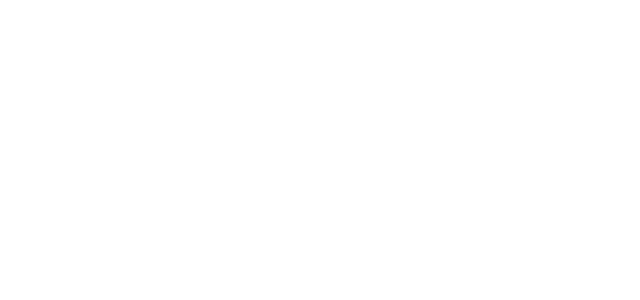
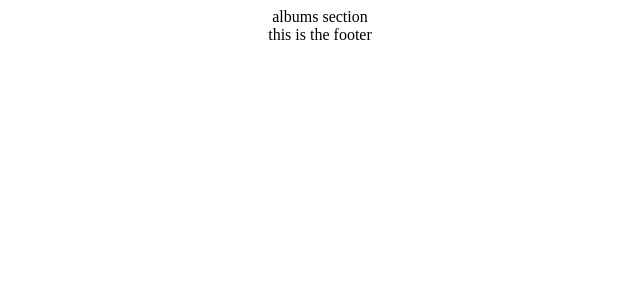
Before and after one commit to authme-flophy/limce.freedom, a React (Create React App) app in the folder limce/: page /albums in a window 1280 px wide. Shown: the top 300 px of the page, without its empty margins (320-960 px from the left). Built offline with nearby package versions, Linux system fonts and the light colour scheme.

Commit message:
configure routes for the project

```diff
--- a/limce/package.json
+++ b/limce/package.json
@@ -8,6 +8,7 @@
     "@testing-library/user-event": "^13.5.0",
     "react": "^18.2.0",
     "react-dom": "^18.2.0",
+    "react-router-dom": "^6.4.3",
     "react-scripts": "5.0.1",
     "web-vitals": "^2.1.4"
   },
--- a/limce/src/App.js
+++ b/limce/src/App.js
@@ -1,14 +1,20 @@
-import './App.css';
+import { Route, Routes } from 'react-router-dom'
+import './App.css'
+import Album from './components/Album'
+import Footer from './components/Footer'
+import Home from './components/Home'
 function App() {
   return (
-    <div className="App">
-
-
-
-
-
+    <div className='App'>
+      <Routes>
+        <Route path='/' index element={<Home />} />
+        <Route path='/albums' element={<Album />}>
+          <Route path=':songId' element={<Home />} />
+        </Route>
+      </Routes>
+      <Footer />
     </div>
-  );
+  )
 }
 
-export default App;
+export default App
--- /dev/null
+++ b/limce/src/components/Album.js
@@ -0,0 +1,7 @@
+import React from 'react'
+
+const Album = () => {
+  return <div>albums section</div>
+}
+
+export default Album
--- a/limce/src/components/Footer.js
+++ b/limce/src/components/Footer.js
@@ -0,0 +1,7 @@
+import React from 'react'
+
+const Footer = () => {
+  return <div>this is the footer</div>
+}
+
+export default Footer
--- a/limce/src/components/Home.js
+++ b/limce/src/components/Home.js
@@ -0,0 +1,7 @@
+import React from 'react'
+
+const Home = () => {
+  return <div>home page</div>
+}
+
+export default Home
--- a/limce/src/index.js
+++ b/limce/src/index.js
@@ -1,11 +1,13 @@
-import React from 'react';
-import ReactDOM from 'react-dom/client';
-import App from './App';
+import React from 'react'
+import ReactDOM from 'react-dom/client'
+import { BrowserRouter } from 'react-router-dom'
+import App from './App'
 
-
-const root = ReactDOM.createRoot(document.getElementById('root'));
+const root = ReactDOM.createRoot(document.getElementById('root'))
 root.render(
   <React.StrictMode>
-    <App />
+    <BrowserRouter>
+      <App />
+    </BrowserRouter>
   </React.StrictMode>
-);
+)
```
Also changed, not shown: 1 other file (tests, documents, lock files or other folders).
